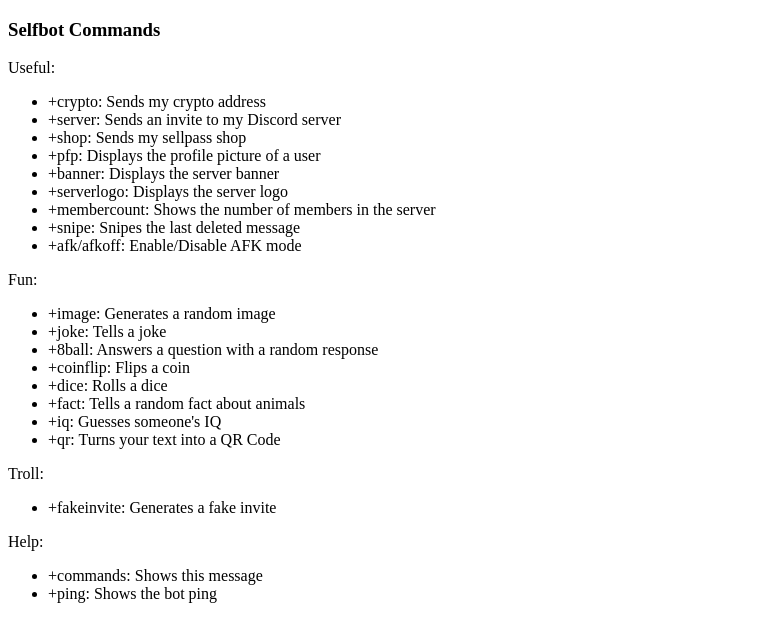
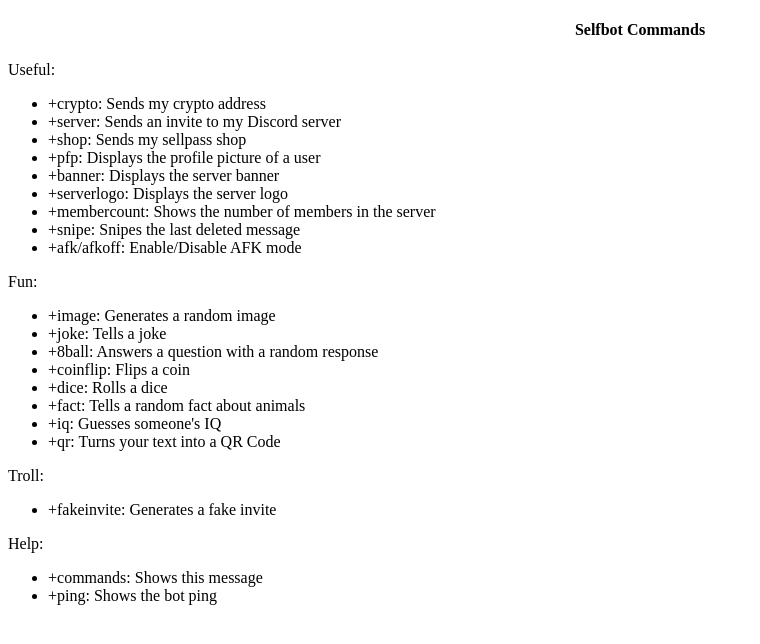
Before and after one commit to lucaa0707/selfbot.github.io, a plain HTML site: page index.html in a window 1280 px wide. Shown: the whole page, without its empty margins (0-760 px from the left). Drawn offline with Linux system fonts and the light colour scheme.

Commit message:
Update index.html

```diff
--- a/index.html
+++ b/index.html
@@ -2,9 +2,15 @@
 <html>
 <head>
     <title>Selfbot Commands</title>
+    <style>
+        /* Center align only the h4 element */
+        h4 {
+            text-align: center;
+        }
+    </style>
 </head>
 <body>
-    <h3>Selfbot Commands</h3>
+    <h4>Selfbot Commands</h4>
     <p>Useful:</p>
     <ul>
         <li>+crypto: Sends my crypto address</li>
```
